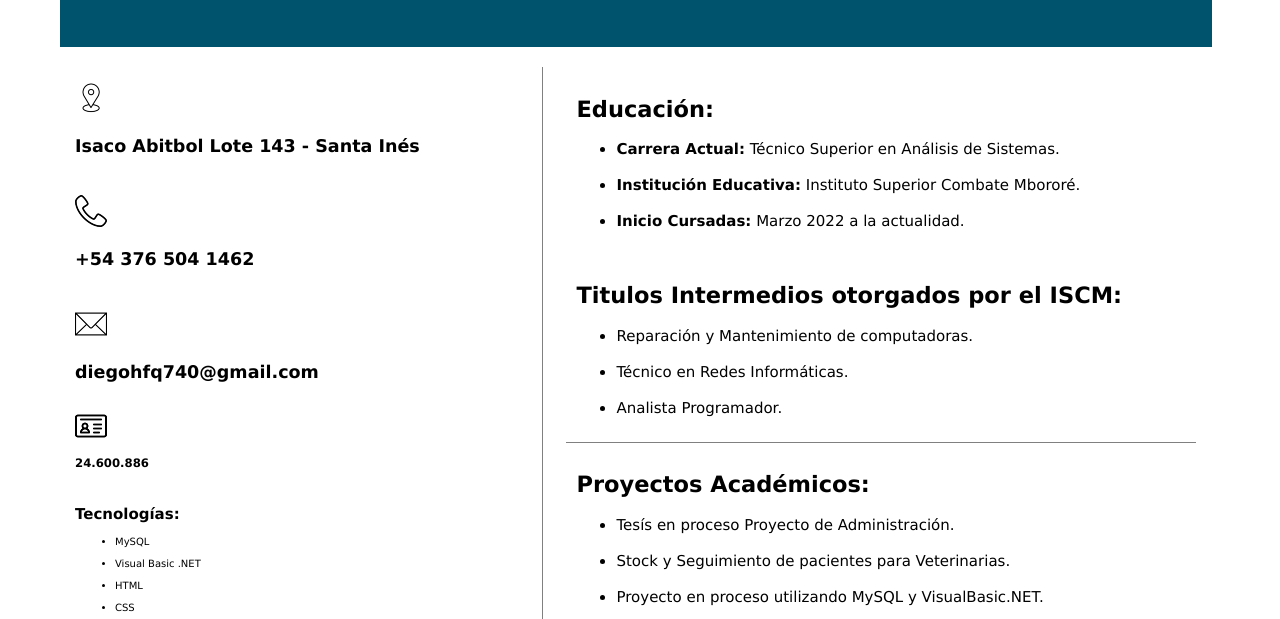
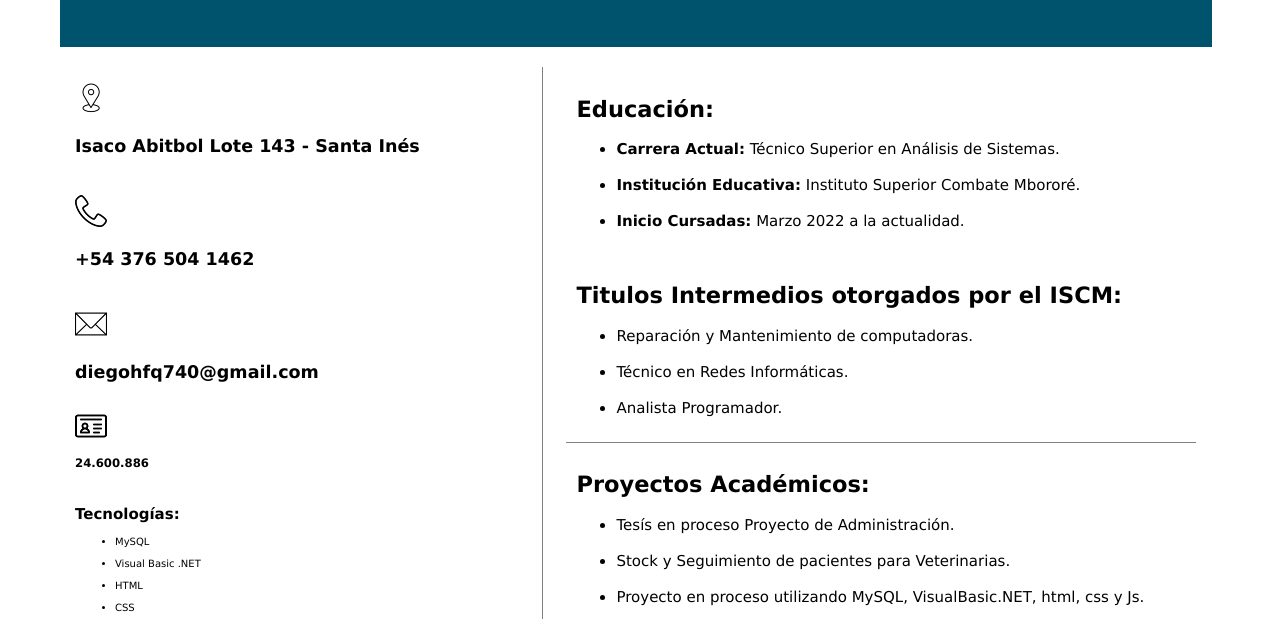
Before and after one commit to DiegoMattos77/CurriculumVitae, a plain HTML site: page index.html in a window 1280 px wide. Shown: the part 181-800 px from the top of the page. Drawn offline with Linux system fonts and the light colour scheme.

Commit message:
agregado cambios

```diff
--- a/index.html
+++ b/index.html
@@ -92,7 +92,7 @@
                         <br>
                         <li>Stock y Seguimiento de pacientes para Veterinarias.</li>
                         <br>
-                        <li>Proyecto en proceso utilizando MySQL y VisualBasic.NET.</li>
+                        <li>Proyecto en proceso utilizando MySQL, VisualBasic.NET, html, css y Js.</li>
                     </ul>
                 </div>
                 <div class="seccion3">
```
